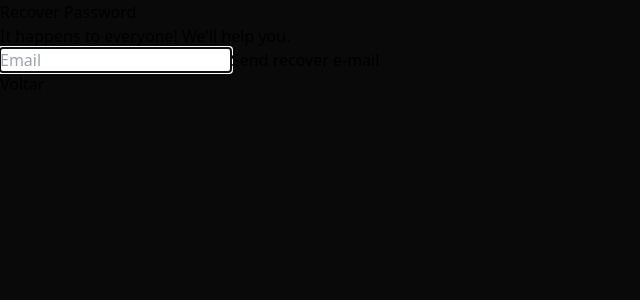
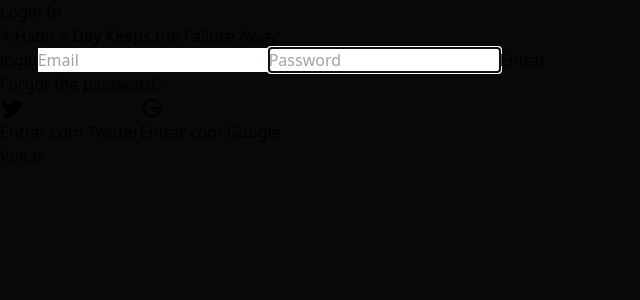
Before and after one commit to devLeticia/habit-tracker-web, a React (Vite) app: page / in a window 1280 px wide. Both pictures are taken after a click on the button "Voltar". Shown: the top 300 px of the page, without its empty margins (0-640 px from the left). Built offline with nearby package versions, Linux system fonts and the light colour scheme; no server answers.

Commit message:
fix component communication

```diff
--- a/src/views/Authentication.tsx
+++ b/src/views/Authentication.tsx
@@ -6,40 +6,43 @@ import { useEffect, useState } from 'react'
 import { ForgotPassword } from './ForgotPassword'
 
 interface pageHeader {
+  id: string,
   title: string
   subheader: string
 }
-const headers = {
-  LOG_IN: {
+const headers = [
+  {
+    id: 'LOG_IN',
     title: 'Login In',
     subheader: 'A Habit a Day Keeps the Failure Away',
   },
-  SIGN_UP: {
+  {
+    id: 'SIGN_UP',
     title: 'Sign Up',
     subheader: 'The first step to ignite your goals!',
   },
-  FORGOT_PASSWORD: {
+  {
+    id: 'FORGOT_PASSWORD',
     title: 'Recover Password',
     subheader: "It happens to everyone! We'll help you.",
   },
-}
+]
 export function Authentication() {
-  const [componentName, setComponentName] = useState<String>('FORGOT_PASSWORD')
-  const [updateComponent, setUpdateComponent] = useState<Boolean>(false)
-  let pageHeader = headers.FORGOT_PASSWORD
+  const [componentName, setComponentName] = useState<String>('')
+  const [componentHeader, setComponentHeader] = useState<pageHeader>(headers[0])
 
-  useEffect(() => {
-    handleComponentToShow(componentName)
-  }, [updateComponent])
 
-  function handleComponentToShow(componentName: String) {
+
+  function changeComponentToShow(componentName: String) {
     setComponentName(componentName)
+    const component = headers.find(header => header.id === componentName)
+    if (component) setComponentHeader(component)
   }
 
   function showComponent(componentName: String) {
     switch (componentName) {
       case 'SIGN_IN':
-        return <LogIn handleComponentToShow={handleComponentToShow} />
+        return <LogIn onChangeComponentToShow={changeComponentToShow} />
       case 'SIGN_UP':
         return <SignUp />
       case 'FORGOT_PASSWORD':
@@ -51,11 +54,11 @@ export function Authentication() {
   return (
     <div className='flex justify-center items-center text-center transition-transform'>
       <div className='w-full max-w-lg bg-zinc-900 rounded-xl p-10 gap-16 text-center'>
-        <h1 className='font-bold text-3xl mb-3'>{pageHeader.title}</h1>
-        <span className='mt-10 text-zinc-400'>{pageHeader.subheader}</span>
+        <h1 className='font-bold text-3xl mb-3'>{componentHeader.title}</h1>
+        <span className='mt-10 text-zinc-400'>{componentHeader.subheader}</span>
         {showComponent(componentName)}
         <button
-          onClick={() => handleComponentToShow('SIGN_IN')}
+          onClick={() => changeComponentToShow('SIGN_IN')}
           className='w-full mt-6 font-semibold flex justify-center items-center border border-violet-500 gap-3 py-4 rounded-lg transition-colors duration-150'
         >
           Voltar
--- a/src/views/LogIn.tsx
+++ b/src/views/LogIn.tsx
@@ -14,15 +14,22 @@ import {
 } from 'firebase/auth'
 
 interface LogInProps {
-  handleComponentToShow: (component: string) => any
+  onChangeComponentToShow: (component: string) => any
 }
 
-export function LogIn({ handleComponentToShow }: LogInProps) {
+export function LogIn({ onChangeComponentToShow }: LogInProps) {
   const [user, setUser] = useState<User>({} as User)
   const [email, setEmail] = useState('')
   const [password, setPassword] = useState('')
 
+  function handleComponentToShow () {
+    onChangeComponentToShow('FORGOT_PASSWORD')
+  }
   function handleShowPasswordResetEmail() {
+    console.log('Tell UI to show reset password component')
+  }
+  function handleEmailInvalid () {
+   // event?.target.setCustomValidity
     console.log('Tell UI to show reset password component')
   }
 
@@ -37,6 +44,7 @@ export function LogIn({ handleComponentToShow }: LogInProps) {
         autoFocus
         value={email}
         onChange={(event) => setEmail(event.target.value)}
+        required
       />
       <input
         type='text'
@@ -46,9 +54,16 @@ export function LogIn({ handleComponentToShow }: LogInProps) {
         autoFocus
         value={password}
         onChange={(event) => setPassword(event.target.value)}
+        required
+        onInvalid={handleEmailInvalid}
       />
+      <button
+      //disabled={email.length <= 10}
+      >
+        Entrar
+      </button>
       <div
-        onClick={handleComponentToShow('FORGOT_PASSWORD')}
+        onClick={handleComponentToShow}
         className='mt-3 w-full text-right text-sm cursor-pointer  text-violet-500 hover:text-violet-400 '
       >
         Forgot the password?
```
